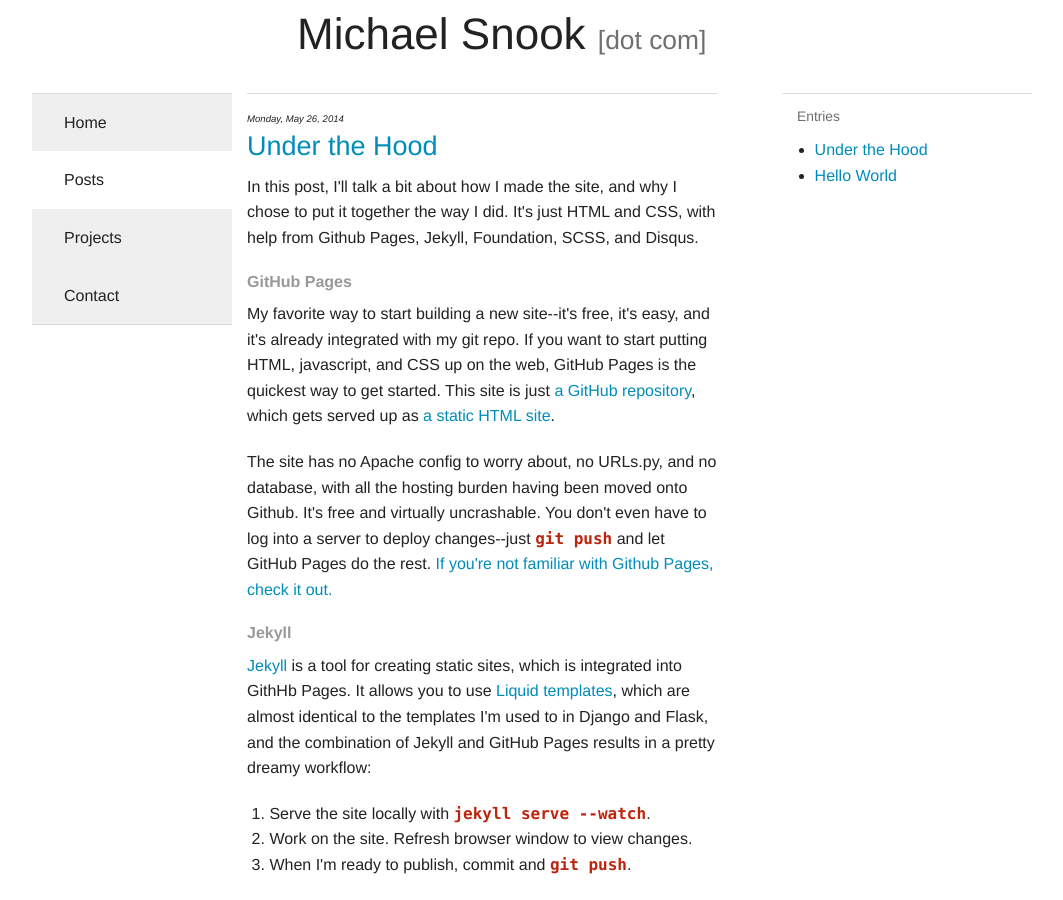
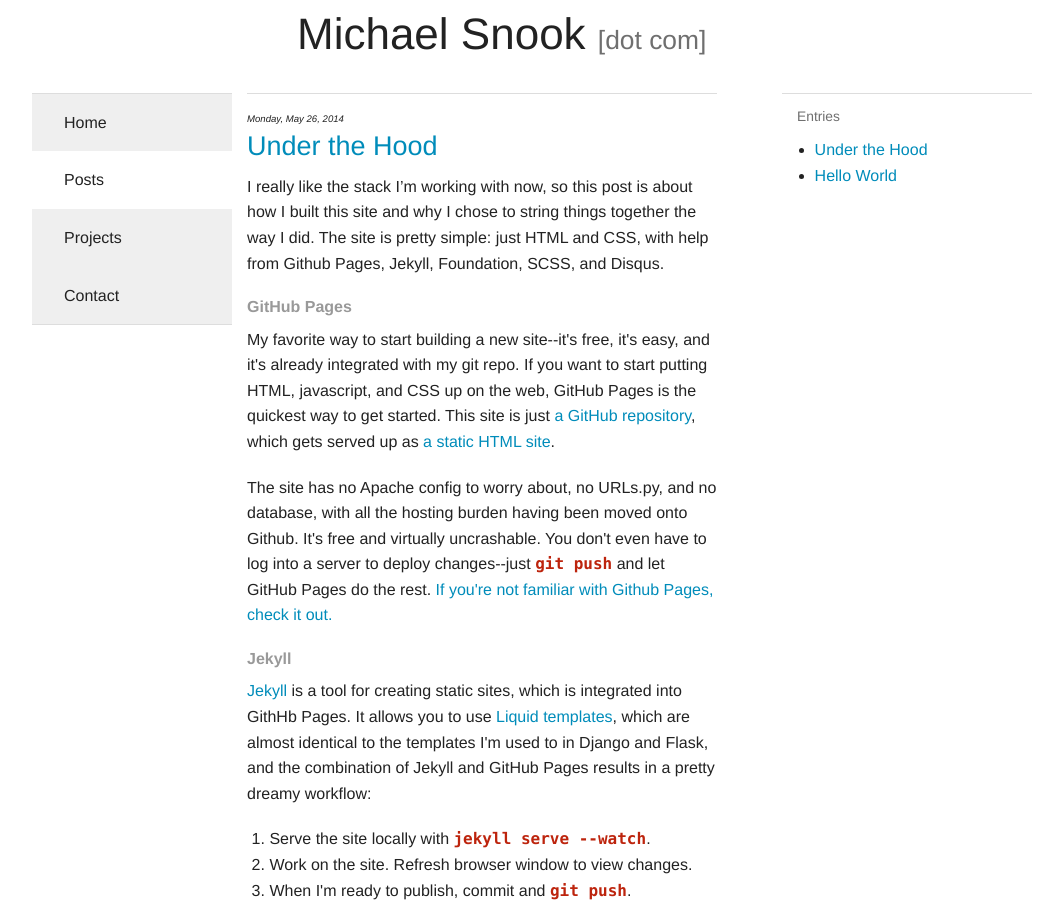
Before and after one commit to michaelsnook/snook.pub, a Jekyll site: the page built from _posts/2014-05-26-Under-the-Hood.md, in a window 1280 px wide and 900 px high. Shown: the whole window, without its empty margins (108-1171 px from the left). Built offline with Jekyll 4.4.1, drawn with Linux system fonts in a browser that asks for light colours; comment, search, counter and statistics services are not loaded.

Commit message:
update post

```diff
--- a/_posts/2014-05-26-Under-the-Hood.md
+++ b/_posts/2014-05-26-Under-the-Hood.md
@@ -5,7 +5,7 @@ datestring: Monday, May 26, 2014
 category: posts
 ---
 
-In this post, I\'ll talk a bit about how I made the site, and why I chose to put it together the way I did. It\'s just HTML and CSS, with help from Github Pages, Jekyll, Foundation, SCSS, and Disqus.
+I really like the stack I'm working with now, so this post is about how I built this site and why I chose to string things together the way I did. The site is pretty simple: just HTML and CSS, with help from Github Pages, Jekyll, Foundation, SCSS, and Disqus.
 
 ###### GitHub Pages
 
```
